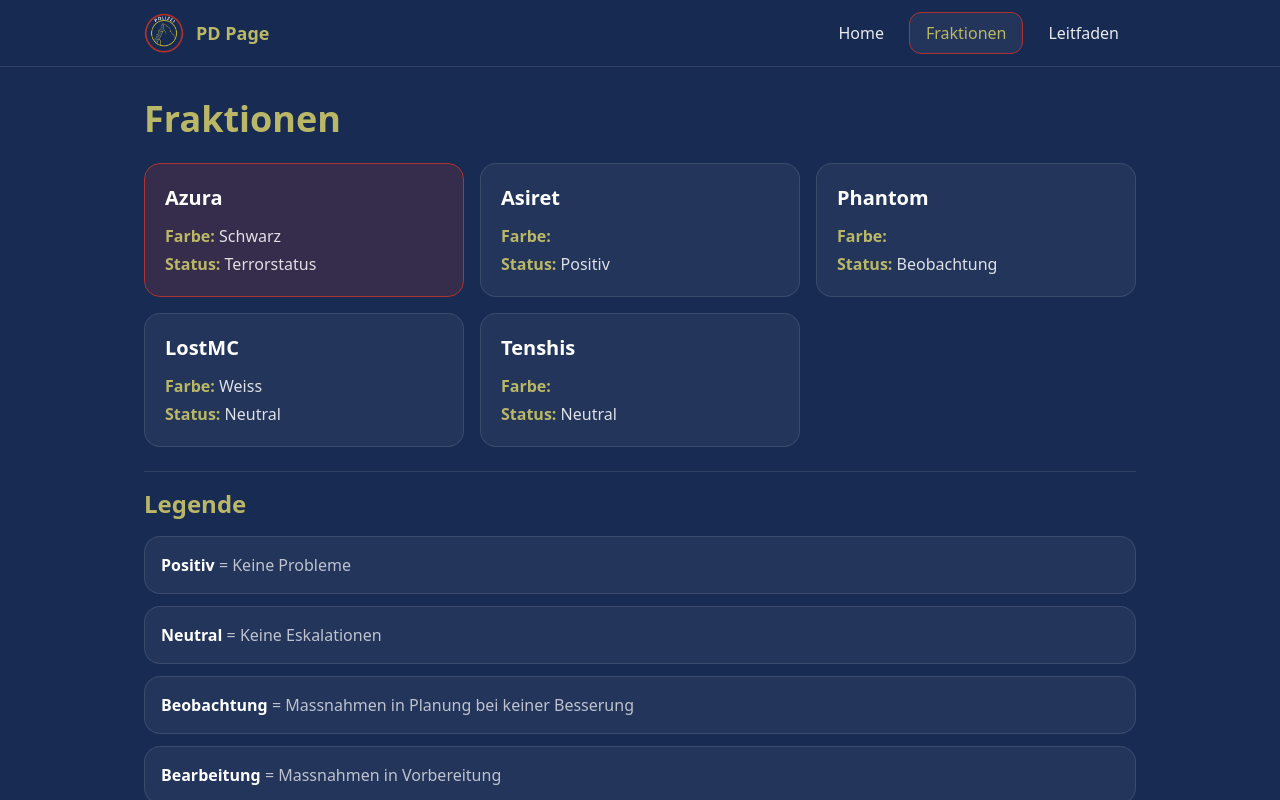
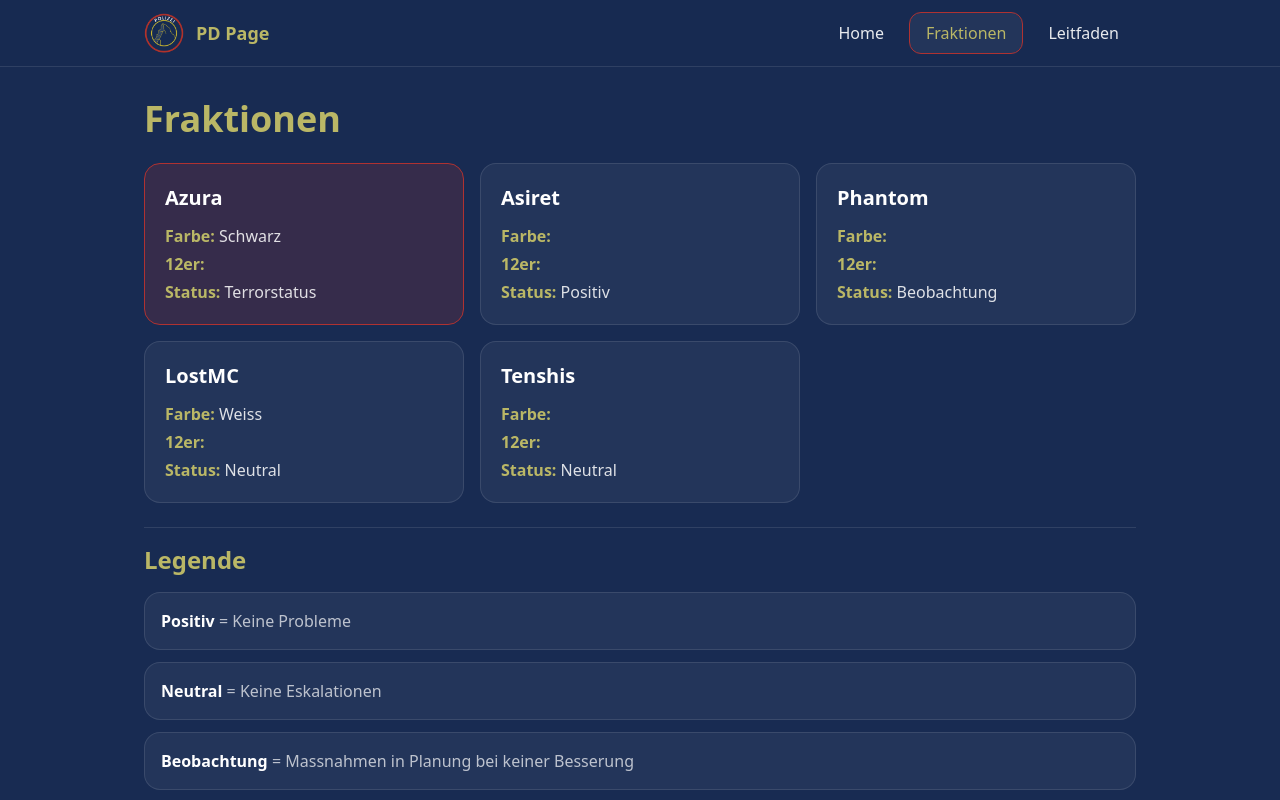
Before and after one commit to Nivre0/pd, a React (Vite) app in the folder pd-page/: page /fraktionen in a window 1280 px wide. Shown: the top 800 px of the page. Built offline with nearby package versions, Linux system fonts and the light colour scheme.

Commit message:
Added 12er name

```diff
--- a/pd-page/src/data/fraktionen.json
+++ b/pd-page/src/data/fraktionen.json
@@ -2,26 +2,31 @@
     {
         "name": "Azura",
         "farbe": "Schwarz",
+        "leader": "",
         "status": "Terrorstatus"
     },
     {
         "name": "Asiret",
         "farbe": "",
+        "leader": "",
         "status": "Positiv"
     },
     {
         "name": "Phantom",
         "farbe": "",
+        "leader": "",
         "status": "Beobachtung"
     },
     {
         "name": "LostMC",
         "farbe": "Weiss",
+        "leader": "",
         "status": "Neutral"
     },
     {
         "name": "Tenshis",
         "farbe": "",
+        "leader": "",
         "status": "Neutral"
     }
 ]
--- a/pd-page/src/pages/Fraktionen.jsx
+++ b/pd-page/src/pages/Fraktionen.jsx
@@ -26,6 +26,11 @@ export default function Fraktionen() {
                 <div>
                   <span className="font-semibold text-accentText">Farbe:</span>{" "}
                   {f.farbe}
+                </div>
+
+                <div>
+                  <span className="font-semibold text-accentText">12er:</span>{" "}
+                  {f.leader}
                 </div>
 
                 <div>
```
